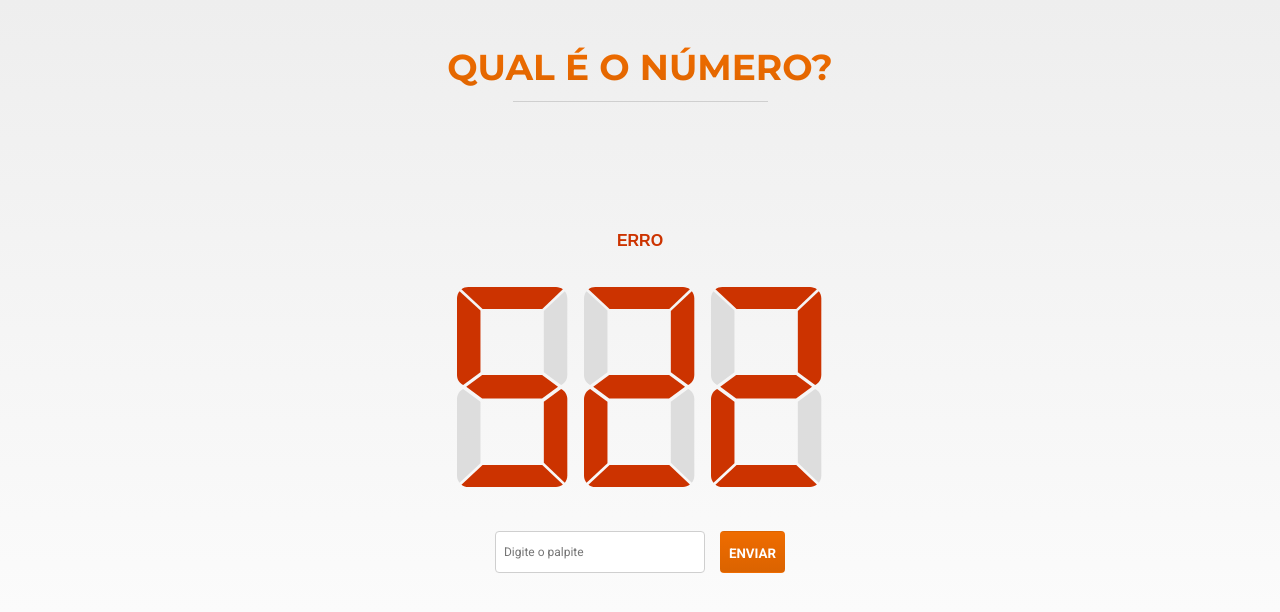
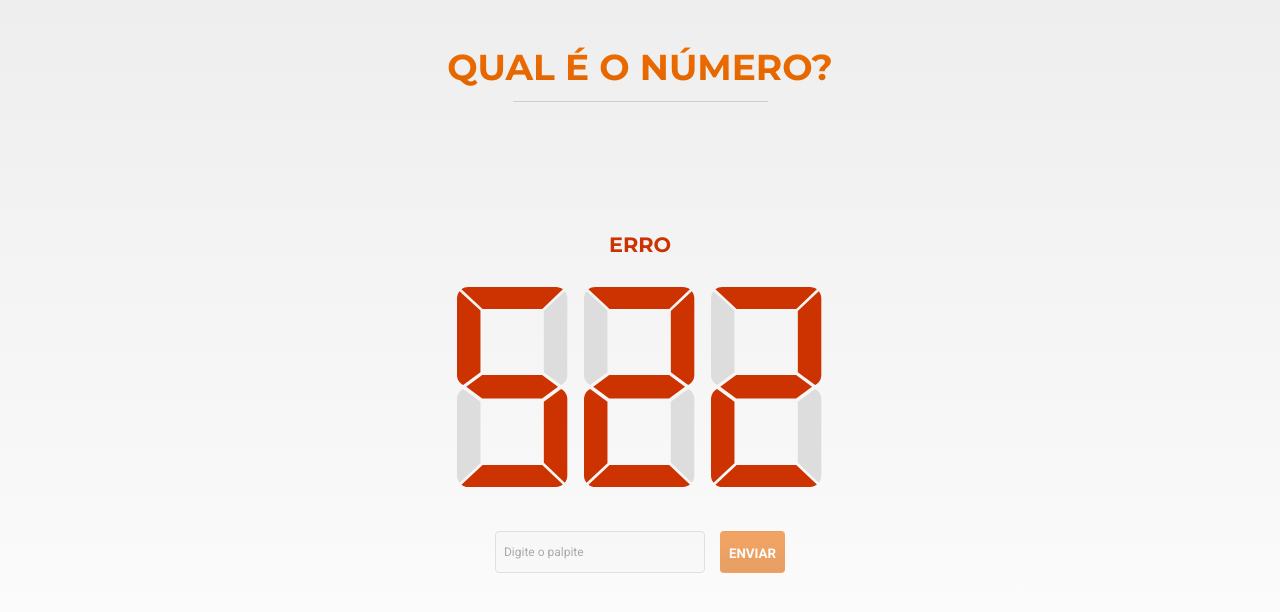
Before and after one commit to LucasFlaquer/guess-number, a Next.js app: page / in a window 1280 px wide. Shown: the top 612 px of the page. Built offline with nearby package versions, Linux system fonts and the light colour scheme; no server answers.

Commit message:
message color

```diff
--- a/src/pages/index.tsx
+++ b/src/pages/index.tsx
@@ -73,9 +73,13 @@ export const Message = styled.p<MessageProps>`
   font-weight: bold;
   height: 15px;
   margin-bottom: 40px;
+  font-size: 1.3rem;
+  font-family: 'Montserrat', sans-serif;
   color: ${props => props.messageColor || '#FF6600'};
 
 `;
+
+
 
 export default function Home({value, error}:HomeProps): JSX.Element {
   const [guessNumber, setGuessNumber] = useState('');
@@ -93,6 +97,7 @@ export default function Home({value, error}:HomeProps): JSX.Element {
       setMessageColor('#CC3300');
       setDigitColor('#CC3300');
       setDigits([numberColorsSchema(5), numberColorsSchema(2), numberColorsSchema(2)]);
+      setIsDisabled(true);
     }
   }, [])
 
@@ -177,6 +182,7 @@ export const getStaticProps: GetStaticProps = async () => {
       }
     }
   } catch (error) {
+    console.log('deu erro')
     return {
       props: {
         error: 'error',
```
